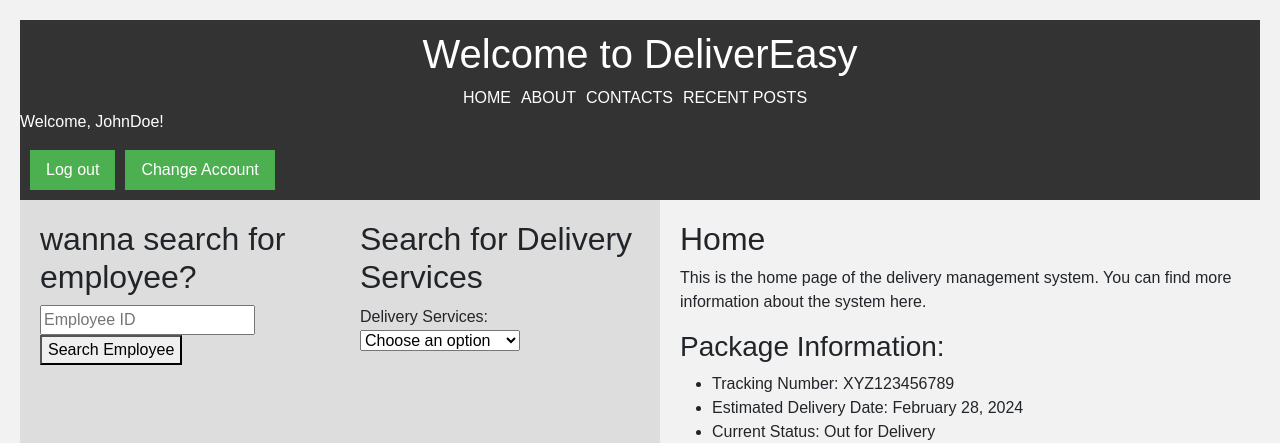
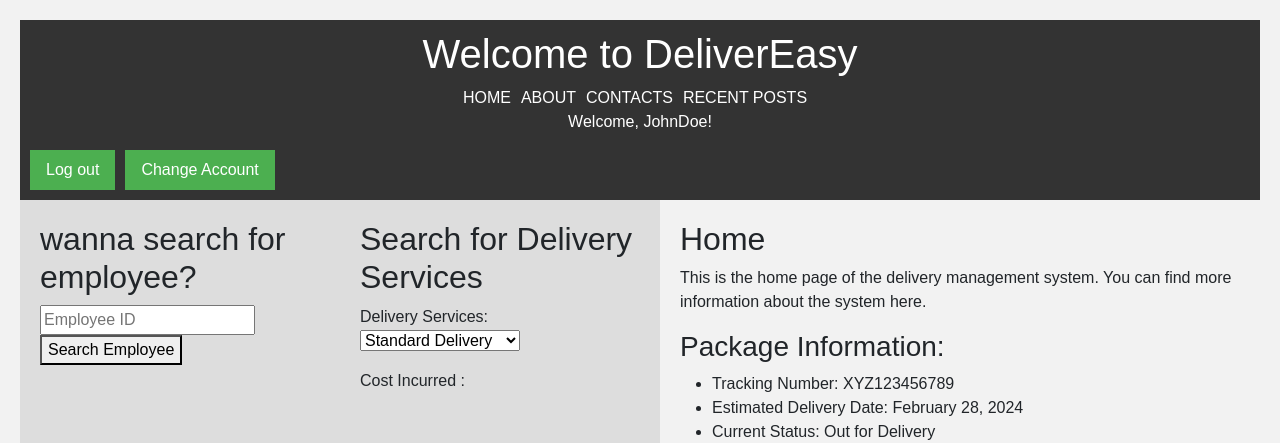
Before and after one commit to Tanmayee2/Deliver-IT, a React (Create React App) app: page /LandingPage in a window 1280 px wide. Shown: the top 443 px of the page. Built offline with nearby package versions, Linux system fonts and the light colour scheme.

Commit message:
code refactor + adding dropdown + navs

```diff
--- a/src/pages/LandingPage/LandingPage.js
+++ b/src/pages/LandingPage/LandingPage.js
@@ -1,34 +1,29 @@
-
-import React, { useState } from 'react'; // Import useState from React
-
-import { Link, useNavigate } from 'react-router-dom';
-import './LandingPage.scss';
-
-import deliveryImage from '../../assets/images/DeliveryEase.jpeg';
-import axios from 'axios';
-const userInfo = JSON.parse(localStorage.getItem('userInfo'));
-
+import React, { useState } from "react";
+import { Link } from "react-router-dom";
+import "./LandingPage.scss";
+const userInfo = JSON.parse(localStorage.getItem("userInfo"));
 
 function LandingPage() {
-
   const [employeeId, setEmployeeId] = useState(""); // State for employee ID
-
+  const [deliveryCharges , setDeliveryCharges] = useState("")
   const [user, setUser] = useState({
-    username: 'JohnDoe', // Default username for demonstration
-    userState: 'Active' // Default user state for demonstration
+    username: "JohnDoe", // Default username for demonstration
+    userState: "Active", // Default user state for demonstration
   });
   const posts = [
     { imageSrc: "post1-image.jpg", text: "This is the content of post 1." },
     { imageSrc: "post2-image.jpg", text: "This is the content of post 2." },
-    { imageSrc: "post3-image.jpg", text: "This is the content of post 3." }
+    { imageSrc: "post3-image.jpg", text: "This is the content of post 3." },
   ];
   const [contactMessage, setContactMessage] = useState(""); // State for contact message
-
+  const deliveryOptions = {
+    "Standard Delivery": "$5.00",
+    "Express Delivery": "$7.00",
+    "Same-Day Delivery": "$8.00",
+    "Custom Delivery": "$9.00",
+};
   const handlePostMessage = () => {
-    // You can handle posting the contact message here
     console.log("Posting message:", contactMessage);
-    // You may want to send this message to your backend or perform any other action
-    // Reset the contact message after posting
     setContactMessage("");
   };
 
@@ -38,15 +33,20 @@ function LandingPage() {
         <h1>Welcome to DeliverEasy</h1>
         <nav>
           <ul>
-            <li><a href="http://localhost:3000/HomePage">HOME</a></li>
-            <li><a href="http://localhost:3000/AboutPage">ABOUT</a></li>
-            <li><a href="http://localhost:3000/HomePage">CONTACTS</a></li>
-            <li><a href="http://localhost:3000/HomePage">RECENT POSTS</a></li>
-          </ul>
-          <div className="buttons-container">
-            {/* Pass setUserState and username props to Profile component */}
-            <p>Welcome, {user.username}!</p>
-          </div>
+            <li>
+              <Link href="HomePage">HOME</Link>
+            </li>
+            <li>
+              <Link href="/About">ABOUT</Link>
+            </li>
+            <li>
+              <Link href="HomePage">CONTACTS</Link>
+            </li>
+            <li>
+              <Link href="HomePage">RECENT POSTS</Link>
+            </li>
+          </ul>{" "}
+          <p className="ml-3">Welcome, {user.username}!</p>
           <div className="buttons-container">
             <LogoutButton></LogoutButton>
             <SignupButton />
@@ -63,27 +63,27 @@ function LandingPage() {
               value={employeeId}
               onChange={(e) => setEmployeeId(e.target.value)} // Update employeeId state onChange
             />
-            <EmployerButton label="Search Employee" employeeId={employeeId} /> {/* Pass employeeId as prop */}
+            <EmployerButton label="Search Employee" employeeId={employeeId} />{" "}
           </div>
         </aside>
         <aside className="right-container">
           <h2>Search for Delivery Services</h2>
-            <label for ="delivery-services">Delivery Services: </label>
-              <select name ="delivery-services" id="delivery-services">
-                <option value="standard">Choose an option</option>
-                <option value="standard">Standard Delivery</option>
-                <option value="standard">Express Delivery</option>
-                <option value="standard">Same-Day Delivery</option>
-                <option value="standard">Custom Delivery</option>
+          <label for="delivery-services">Delivery Services: </label>
+          <select onChange={(e)=>setDeliveryCharges(e.target.value)} name="delivery-services" id="delivery-services">
+            {Object.keys(deliveryOptions).map((e) => (
+              <option value={e}>{e}</option>
+            ))}
           </select>
-
-          {/* Add whatever content you need here */}
+          <p className="mt-3">Cost Incurred : {deliveryOptions[deliveryCharges]}</p>
         </aside>
 
         <main>
           <section id="home">
             <h2>Home</h2>
-            <p>This is the home page of the delivery management system. You can find more information about the system here.</p>
+            <p>
+              This is the home page of the delivery management system. You can
+              find more information about the system here.
+            </p>
             <h3>Package Information:</h3>
             <ul>
               <li>Tracking Number: XYZ123456789</li>
@@ -93,7 +93,10 @@ function LandingPage() {
           </section>
           <section id="about">
             <h2>About</h2>
-            <p>This is a delivery Management System that will track the users package</p>
+            <p>
+              This is a delivery Management System that will track the users
+              package
+            </p>
             <p>Hello </p>
           </section>
           <section>
@@ -130,10 +133,10 @@ function LandingPage() {
 }
 
 function LogoutButton() {
-  const logout =()=>{
-    localStorage.clear()
-    window.location.reload()
-  }
+  const logout = () => {
+    localStorage.clear();
+    window.location.reload();
+  };
 
   return (
     <button className="login-button" onClick={logout}>
@@ -144,7 +147,7 @@ function LogoutButton() {
 
 function SignupButton() {
   const handleSignup = () => {
-    window.location.href = '/register';
+    window.location.href = "/register";
   };
 
   return (
@@ -175,5 +178,4 @@ function PostContainer({ imageSrc, text }) {
   );
 }
 
-
 export default LandingPage;
```
Lines whose indentation alone changed are shown as unchanged.
